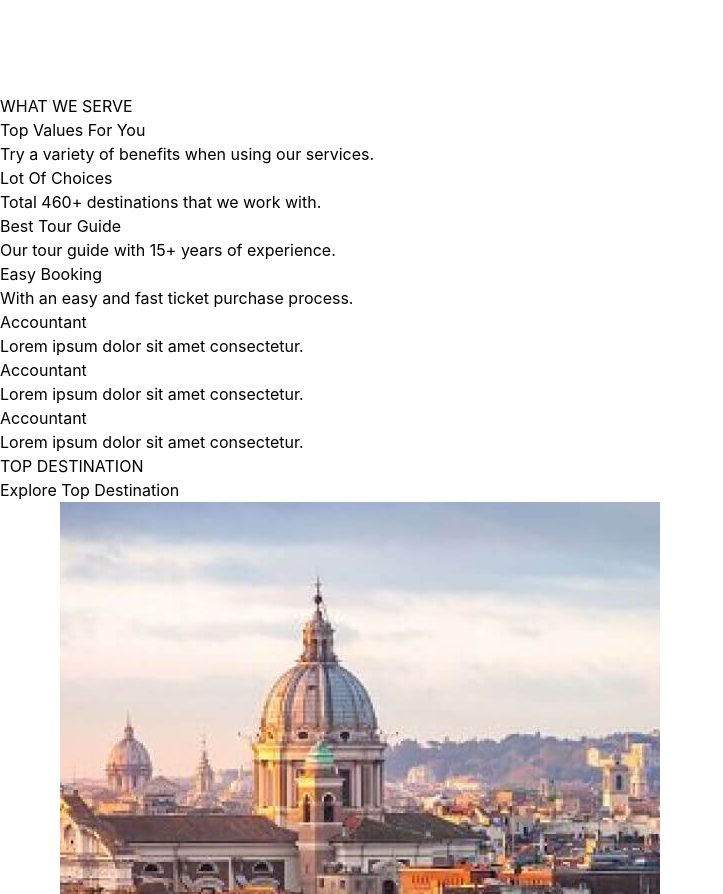
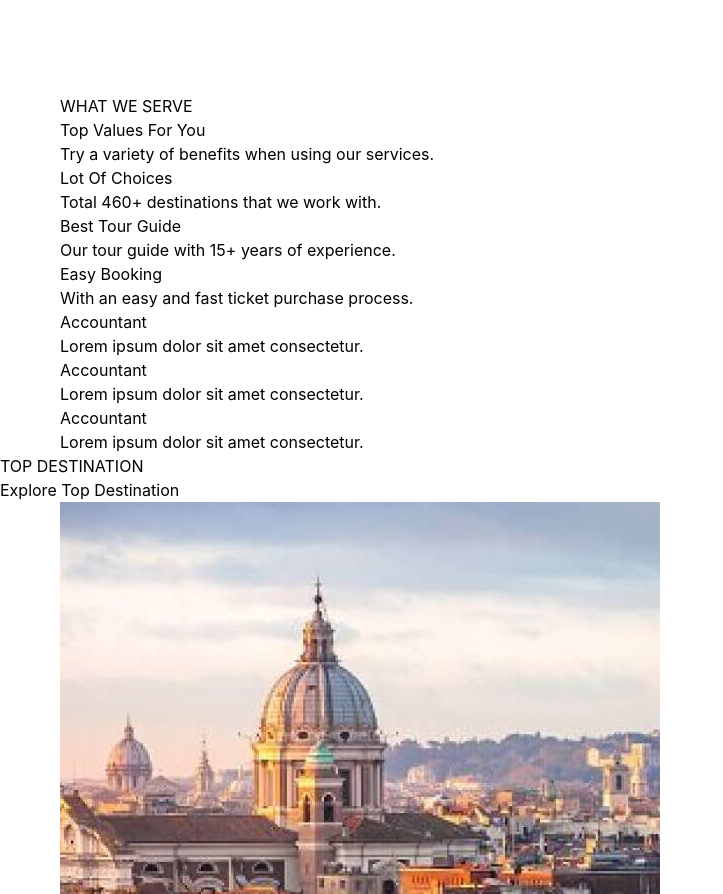
Before and after one commit to MdSaayed/uwe-travels, a React (Vite) app: page / in a window 1280 px wide. Shown: the part 1650-2544 px from the top of the page, without its empty margins (0-723 px from the left). Built offline with nearby package versions, Linux system fonts and the light colour scheme.

Commit message:
Update origin

```diff
--- a/src/components/WeServe.jsx
+++ b/src/components/WeServe.jsx
@@ -2,7 +2,7 @@
 const WeServe = () => {
   return (
     <section>
-      <div className="max-w-screen-xl px-4 py-8 sm:px-6 sm:py-12 lg:px-8 lg:py-16">
+      <div className="max-w-screen-xl px-4 py-8 sm:px-6 sm:py-12 lg:px-8 lg:py-16 container">
         <div
           className="grid grid-cols-1 gap-y-8 lg:grid-cols-2 lg:items-center lg:gap-x-16"
         >
```
